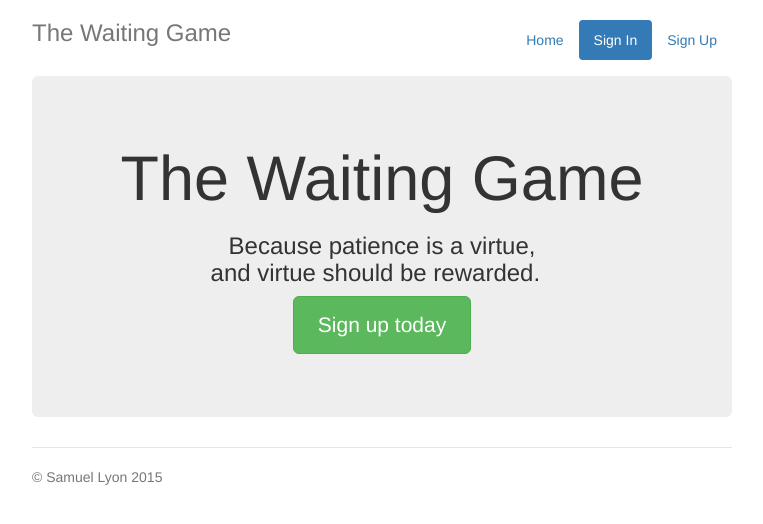
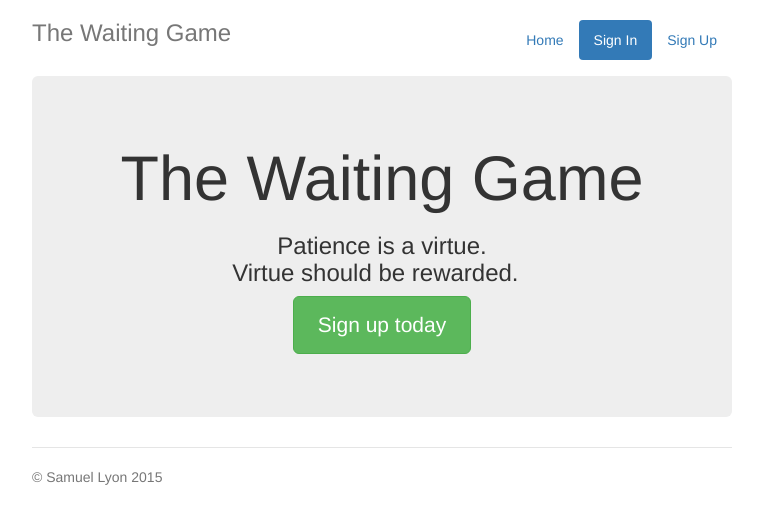
Before and after one commit to samblyon/twg, a Flask app: page / in a window 1280 px wide. Shown: the top 524 px of the page, without its empty margins (258-1021 px from the left). Run offline with Flask 2, Linux system fonts and the light colour scheme; some libraries are stand-ins or nearby versions.

Commit message:
updated tagline

```diff
--- a/templates/index.html
+++ b/templates/index.html
@@ -25,7 +25,7 @@
 
 		<div class="jumbotron">
 			<h1>The Waiting Game</h1>
-			<h3>Because patience is a virtue, <br>and virtue should be rewarded. &nbsp;</h3>
+			<h3>Patience is a virtue.<br>Virtue should be rewarded. &nbsp;</h3>
 			<p><a class="btn btn-lg btn-success" href="showSignUp" role="button">Sign up today</a>
 			</p>
 		</div>
```
